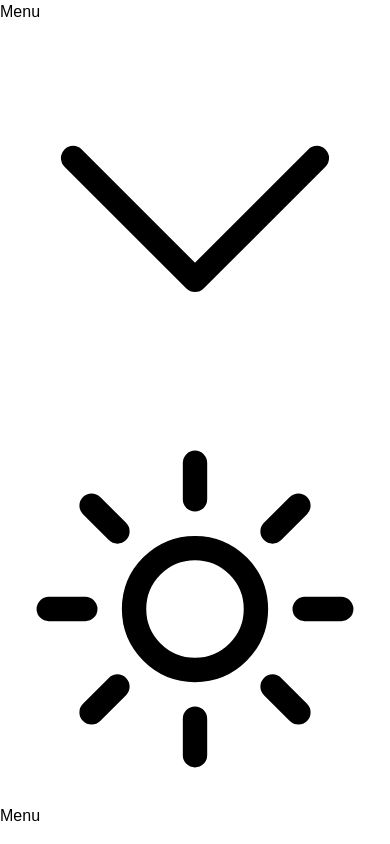
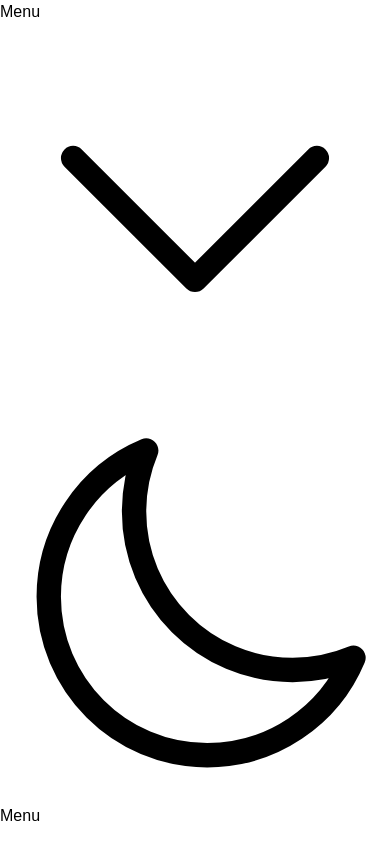
Before and after one commit to GabrielJDavila/TheWebArtificerPortfolio, a Next.js app: page / in a window 390 px wide. Shown: the top 844 px of the page. Built offline with nearby package versions, Linux system fonts and the light colour scheme; a web font is replaced by a local one.

Commit message:
Context Finished, style updates
Context works properly now for responsive nav and for light/dark mode. Now to add some smoother transitions/background blur, and more content to homepage.

```diff
--- a/src/app/layout.tsx
+++ b/src/app/layout.tsx
@@ -2,7 +2,7 @@
 import { Inter, Grenze_Gotisch } from "next/font/google";
 import "./globals.css";
 import Nav from "./ui/nav";
-import LightDarkMode from "./ui/colormode";
+import LightDarkMode from "./ui/lightdarkmode";
 import { Providers } from "./lib/Providers";
 
 const inter = Inter({ subsets: ["latin"] });
@@ -21,7 +21,7 @@
 }>) {
   return (
     <html lang="en">
-      <body className={`${grenze.className} dark:bg-zinc-900 dark:text-white`}>
+      <body className={`${grenze.className} dark:bg-zinc-900 dark:text-white p-4`}>
         <Providers>
           <Nav/>
           {children}
--- /dev/null
+++ b/src/app/lib/ColorModeContext.tsx
@@ -0,0 +1,93 @@
+import { createContext, useContext, useEffect, useState } from "react";
+
+type StateContextType = {
+    colorTheme: string;
+    setColorTheme: React.Dispatch<React.SetStateAction<string>>;
+};
+
+export const ColorThemeContext = createContext<StateContextType | null>(null);
+
+type ColorThemeProviderProps = {
+    children: React.ReactNode;
+};
+
+export const ColorThemeProvider = ({ children }: ColorThemeProviderProps) => {
+    const [colorTheme, setColorTheme] = useState<string>(() => {
+        if (typeof window !== "undefined") {
+            return localStorage.getItem("theme") || "dark";
+        }
+        return "dark";
+    });
+
+    useEffect(() => {
+        const root = document.documentElement;
+        const oldTheme = colorTheme === "dark" ? "light" : "dark";
+
+        root.classList.remove(oldTheme);
+        root.classList.add(colorTheme);
+
+        if (typeof window !== "undefined") {
+            localStorage.setItem("theme", colorTheme);
+        }
+    }, [colorTheme]);
+
+    const value = { colorTheme, setColorTheme };
+
+    return <ColorThemeContext.Provider value={value}>{children}</ColorThemeContext.Provider>;
+};
+
+export const useColorTheme = () => {
+    const context = useContext(ColorThemeContext);
+    if (!context) {
+        throw new Error("useColorTheme must be used within a ColorThemeProvider");
+    }
+    return context;
+};
+
+// import { createContext, useContext, useEffect, useState } from "react";
+
+// type StateContextType = {
+//     colorTheme: string,
+//     setColorTheme: React.Dispatch<React.SetStateAction<string>>
+// }
+// export const ColorThemeContext = createContext<null | StateContextType>(null)
+
+// type ColorThemeProviderProps = {
+//     children: React.ReactNode
+// }
+// export const ColorThemeProvider = ({children} : ColorThemeProviderProps) => {
+//     const [colorTheme, setColorTheme] = useState<string>(() => {
+//         if(typeof window !== "undefined") {
+//             return localStorage.getItem("theme") | "dark"
+//         }
+//         return "dark"
+//     })
+
+//     const newTheme = colorTheme === "dark" ? "light" : "dark"
+
+//     useEffect(() => {
+//         const root = window.document.documentElement
+
+//         document.documentElement.classList.remove(colorTheme)
+//         document.documentElement.classList.add(newTheme)
+//         if(typeof window !== "undefined") {
+//             localStorage.setItem("theme", newTheme)
+//         }
+//     }, [colorTheme])
+
+//     const value = {
+//         colorTheme,
+//         setColorTheme,
+//     }
+
+//     return (<ColorThemeContext.Provider value={value}>{children}</ColorThemeContext.Provider>)
+// }
+
+// export const useColorTheme = () => {
+//     const context = useContext(ColorThemeContext)
+//     if(!context) {
+//         throw new Error("useNav must be used within a ColorThemeProvider")
+//     }
+
+//     return context
+// }
--- a/src/app/lib/changecolormode.ts
+++ b/src/app/lib/changecolormode.ts
@@ -3,7 +3,7 @@
 import { useEffect, useState } from "react";
 
 function flipColorMode() {
-    const [theme, setTheme] = useState(
+    const [theme, setColorTheme] = useState(
         typeof window !== "undefined" ? localStorage.theme : "dark"
     )
     const colorTheme = theme === "dark" ? "light" : "dark"
@@ -19,7 +19,7 @@
         }
     }, [theme])
     console.log(theme)
-    return [colorTheme, setTheme]
+    return [colorTheme, setColorTheme]
 }
 
 export default flipColorMode
--- a/src/app/page.tsx
+++ b/src/app/page.tsx
@@ -2,7 +2,7 @@
 import HomeUi from "./ui/home";
 export default function Page() {
   return (
-    <main className="flex justify-center py-24 px-4">
+    <main className="flex justify-center items-center text-center py-24 px-4">
       <HomeUi />
     </main>
   );
--- a/src/app/ui/colormode.tsx
+++ /dev/null
@@ -1,25 +0,0 @@
-"use client"
-import { MoonIcon, SunIcon, SparklesIcon } from "@heroicons/react/24/outline"
-import { useRef, useState } from "react"
-import flipColorMode from "../lib/changecolormode"
-
-export default function LightDarkMode() {
-    const [colorTheme, setTheme] = flipColorMode()
-
-    return (
-        <div className="flex flex-row justify-center items-center w-screen">
-            {/* {colorTheme === "light" ?
-                <img src="/twalightmodelogo.png" className="w-10"/> :
-                <img src="/twadarkmodelogo.png" className="w-10"/>
-            } */}
-            <div className="flex h-full flex-col md:px-2 ml-auto md:hidden shadow-lg dark:bg-zinc-700 px-3 py-2 rounded-full">
-                {colorTheme === "light" ?
-                <MoonIcon onClick={() => setTheme("light")} className="dark:text-white w-6"/>
-                :
-                <SunIcon onClick={() => setTheme("dark")} className="text-blue-400 w-6"/>
-                }
-
-            </div>
-        </div>
-    )
-}
--- a/src/app/ui/home.tsx
+++ b/src/app/ui/home.tsx
@@ -1,12 +1,18 @@
 "use client"
 import { useEffect, useState } from "react"
 import LogoColorMode from "./logocolormode"
+import { useColorTheme } from "../lib/ColorModeContext"
 
 export default function HomeUi() {
+   const {colorTheme, setColorTheme} = useColorTheme()
+   console.log(colorTheme)
     return (
         <section className="flex flex-col gap-8">
             <LogoColorMode />
-            {/* <img src="/twadarkmodelogo.png" className="w-52 rounded-full m-auto"/> */}
+            {/* {colorTheme ?
+                <img src="/twalightmodelogo.png" className="w-10"/> :
+                <img src="/twadarkmodelogo.png" className="w-10"/>
+            } */}
             <h1 className="text-3xl font-bold">Craftsman of code, creating stunning and performative websites.</h1>
         </section>
     )
--- /dev/null
+++ b/src/app/ui/lightdarkmode.tsx
@@ -0,0 +1,31 @@
+"use client"
+import { MoonIcon, SunIcon, SparklesIcon } from "@heroicons/react/24/outline"
+import { useRef, useState } from "react"
+import flipColorMode from "../lib/changecolormode"
+import { useColorTheme } from "../lib/ColorModeContext"
+
+export default function LightDarkMode() {
+    // const [colorTheme, setColorTheme] = flipColorMode()
+    const {colorTheme, setColorTheme} = useColorTheme()
+    console.log(colorTheme)
+
+    function handleToggleTheme() {
+        setColorTheme(prevTheme => (prevTheme === "dark" ? "light" : "dark"))
+    }
+    return (
+        <div className="flex flex-row justify-center items-center">
+            {/* {colorTheme === "light" ?
+                <img src="/twalightmodelogo.png" className="w-10"/> :
+                <img src="/twadarkmodelogo.png" className="w-10"/>
+            } */}
+            <div className="flex h-full flex-col md:px-2 md:hidden shadow-lg dark:bg-zinc-800 dark:border-gray-700 dark:border-2 px-3 py-2 rounded-full">
+                {colorTheme === "dark" ?
+                <MoonIcon onClick={handleToggleTheme} className="dark:text-white w-6"/>
+                :
+                <SunIcon onClick={handleToggleTheme} className="text-blue-400 w-6"/>
+                }
+
+            </div>
+        </div>
+    )
+}
--- a/src/app/ui/logocolormode.tsx
+++ b/src/app/ui/logocolormode.tsx
@@ -2,9 +2,10 @@
 import { MoonIcon, SunIcon, SparklesIcon } from "@heroicons/react/24/outline"
 import { useRef, useState, useEffect } from "react"
 import flipColorMode from "../lib/changecolormode"
+import { useColorTheme } from "../lib/ColorModeContext"
 
 export default function LogoColorMode() {
-    const [colorTheme, setTheme] = flipColorMode()
+    const {colorTheme, setColorTheme} = useColorTheme()
     const [logo, setLogo] = useState(false)
 
     useEffect(() => {
@@ -16,10 +17,10 @@
     }, [colorTheme])
 
     return (
-        <div>
+        <div className="text-center m-auto">
             {logo ?
-                <img src="/twalightmodelogo.png" className="w-10"/> :
-                <img src="/twadarkmodelogo.png" className="w-10"/>
+                <img src="/twadarkmodelogo.png" className="w-48"/> :
+                <img src="/twalightmodelogo.png" className="w-48"/>
             }
         </div>
     )
--- a/src/app/ui/nav.tsx
+++ b/src/app/ui/nav.tsx
@@ -1,7 +1,7 @@
 "use client"
 import { Bars2Icon, ChevronDownIcon, XMarkIcon } from "@heroicons/react/24/outline"
 import { useEffect, useRef } from "react"
-import LightDarkMode from "./colormode"
+import LightDarkMode from "./lightdarkmode"
 import flipColorMode from "../lib/changecolormode"
 import { Grenze_Gotisch } from "next/font/google"
 import { useNav } from "../lib/NavContext"
@@ -9,7 +9,6 @@
 
 export default function Nav() {
     const {openNav, setOpenNav} = useNav()
-    const [colorTheme, setTheme] = flipColorMode()
     const menuRef = useRef<HTMLElement | null>(null)
 
     function handleClick() {
@@ -34,14 +33,14 @@
 
     document.addEventListener("click", handleClickOutside)
     return (
-        <div className="flex h-full flex-col md:px-2 ml-auto pt-4 md:hidden">
-            <div className="w-full flex justify-between items-center font-mono p-2">
-                <div className="flex h-full flex-row items-center md:px-2 ml-auto md:hidden shadow-lg dark:bg-zinc-700 px-3 py-2 rounded-full">
+        <div className="flex h-full flex-col md:px-2 ml-auto md:hidden">
+            <div className="w-full flex justify-center items-center font-mono p-2 gap-4">
+                <div className="flex h-full flex-row items-center md:px-2 ml-auto md:hidden shadow-lg dark:bg-zinc-800 dark:border-gray-700 dark:border-2 px-4 py-2 rounded-full gap-2">
                     <p>Menu</p>
-                    <ChevronDownIcon onClick={handleClick} ref={menuRef as React.RefObject<SVGSVGElement>} className={`w-8 text-black p-2 rounded md:hidden dark:text-white transition-all ${openNav ? "rotate-180" : "rotate-0"}`}/>
+                    <ChevronDownIcon onClick={handleClick} ref={menuRef as React.RefObject<SVGSVGElement>} className={`w-4 text-black rounded md:hidden dark:text-white transition-all ${openNav ? "rotate-180" : "rotate-0"}`}/>
                 </div>
                 <LightDarkMode />
-                <nav className={`fixed top-6 right-0 left-0 z-10 bg-slate-600 dark:bg-zinc-800 flex grow flex-col justify-between text-left gap-4 ${openNav ? "inline" : "hidden"} transition-all md:flex-col space-x-0 space-y-2 md:hidden p-8 w-11/12 m-auto rounded-3xl ${grenze.className}`}>
+                <nav className={`fixed top-5 right-0 left-0 z-10 bg-slate-600 dark:bg-zinc-800 dark:border-gray-700 dark:border-2 flex grow flex-col justify-between text-left gap-4 ${openNav ? "inline" : "hidden"} transition-all md:flex-col space-x-0 space-y-2 md:hidden p-8 w-11/12 m-auto rounded-3xl ${grenze.className}`}>
                     <div className="flex flex-row justify-between items-center">
                         <p className="text-gray-200">Menu</p>
                         <XMarkIcon className="w-6 text-gray-200"/>
@@ -50,7 +49,7 @@
                     <a className="text-white cursor-pointer hover:underline hover:underline-offset-8 border-b-2 border-gray-700 pb-2 text-lg">Projects</a>
                     <a className="text-white cursor-pointer hover:underline hover:underline-offset-8 border-b-2 border-gray-700 pb-2 text-lg">About</a>
                     <a className="text-white cursor-pointer hover:underline hover:underline-offset-8 border-b-2 border-gray-700 pb-2 text-lg">Toolbox</a>
-                    <a className="text-white cursor-pointer hover:underline hover:underline-offset-8 border-b-2 border-gray-700 pb-2 text-lg">Contact</a>
+                    <a className="text-white cursor-pointer hover:underline hover:underline-offset-8 text-lg">Contact</a>
                 </nav>
             </div>
 
```
Also changed, not shown: src/app/lib/Providers.tsx (+8 -1 lines).
